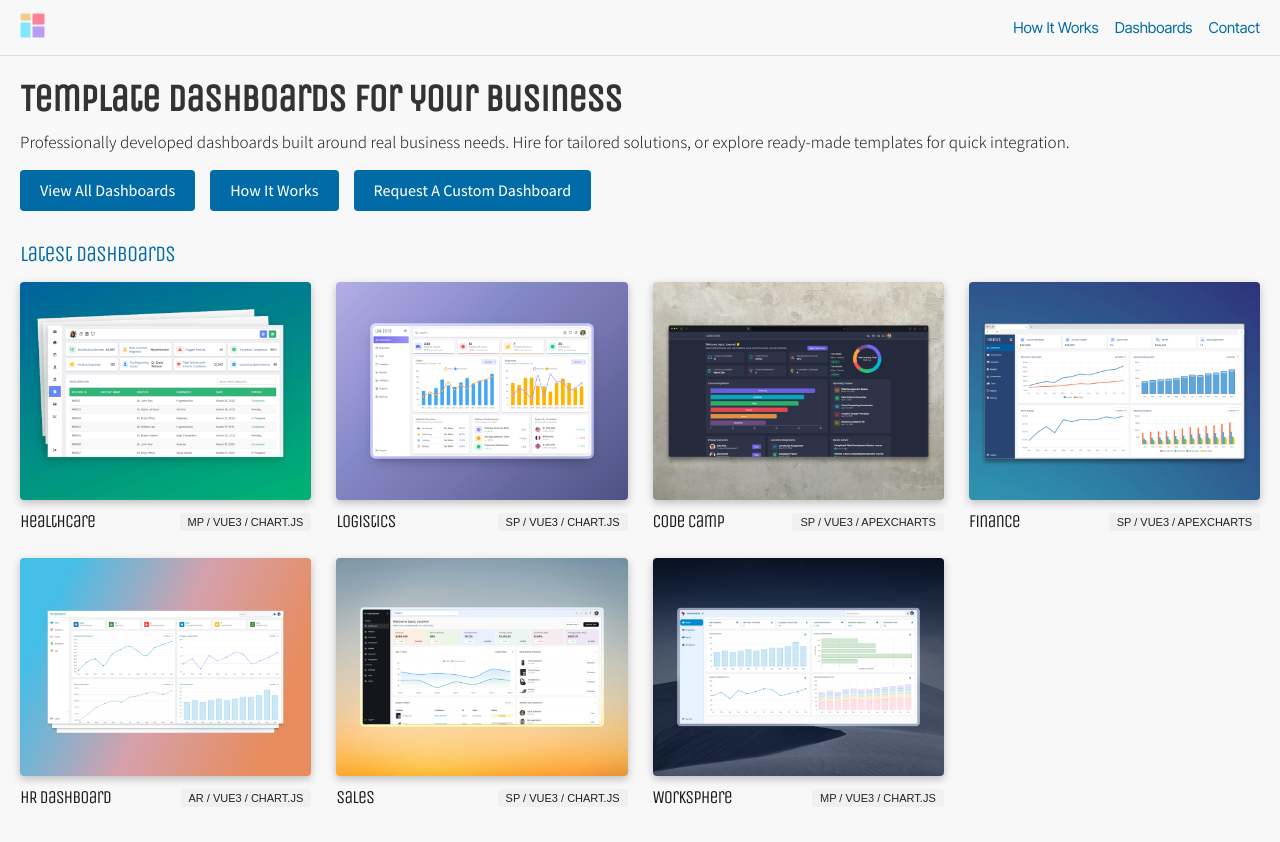
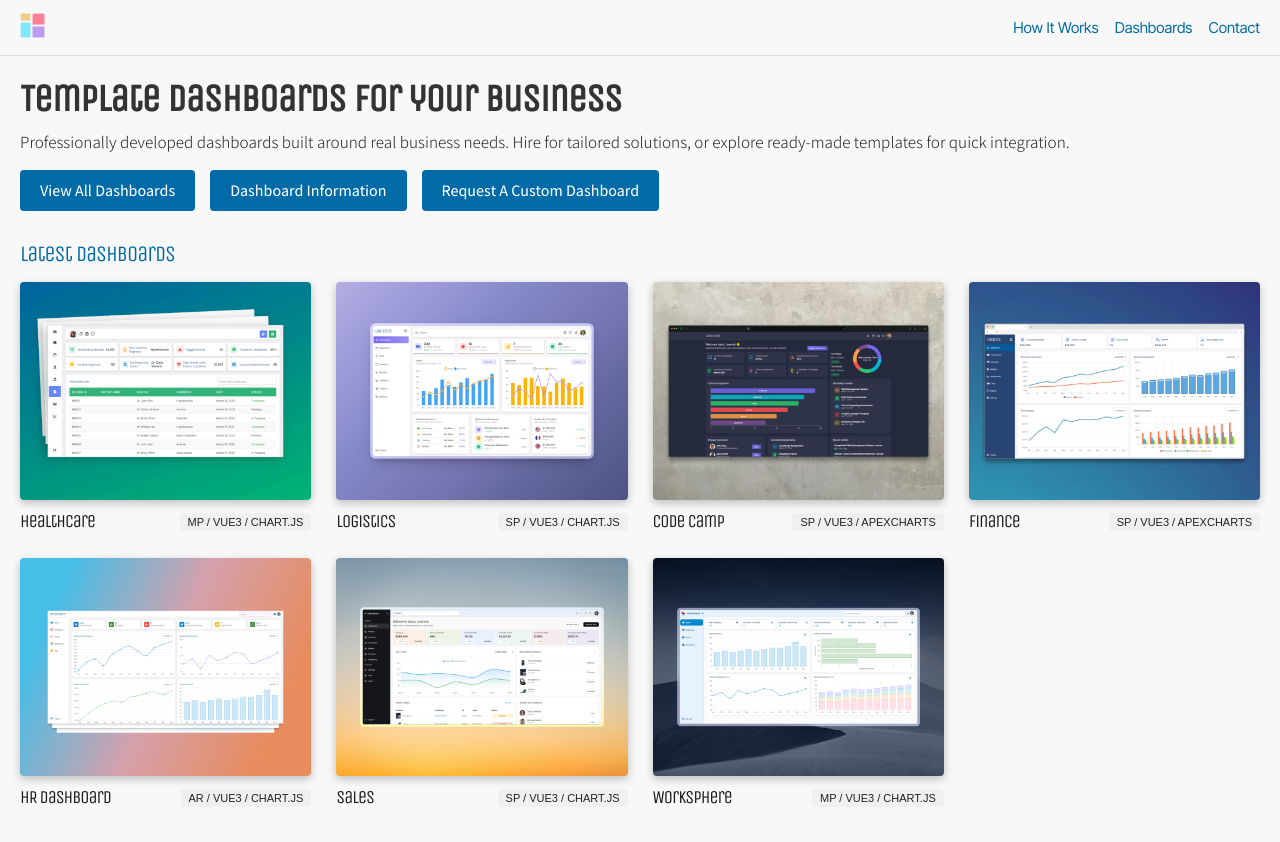
Before and after one commit to joseph-johnson27001/dashboard-website, a Vue app: page / in a window 1280 px wide. Shown: the top 842 px of the page. Built offline with nearby package versions, Linux system fonts and the light colour scheme.

Commit message:
Text updates

```diff
--- a/src/views/ContactPage.vue
+++ b/src/views/ContactPage.vue
@@ -1,7 +1,7 @@
 <template>
   <div class="contact-page">
     <section class="hero-section">
-      <h1>Contact Us</h1>
+      <h1>Get In Contact</h1>
       <p>
         Whether you're interested in purchasing a pre-made dashboard or need a
         custom dashboard built to your specific requirements, we’re here to
--- a/src/views/HomePage.vue
+++ b/src/views/HomePage.vue
@@ -14,7 +14,7 @@
             >View All Dashboards</router-link
           >
           <router-link to="/how-it-works" class="button"
-            >How It Works</router-link
+            >Dashboard Information</router-link
           >
           <router-link to="/contact" class="button"
             >Request A Custom Dashboard</router-link
--- a/src/views/HowItWorksPage.vue
+++ b/src/views/HowItWorksPage.vue
@@ -127,7 +127,7 @@ export default {
         {
           title: "API Ready Dashboards",
           image: "/Dashboard_Images/HR-Dashboard.png",
-          type: "API-Integrated",
+          type: "API-Integration Ready",
           descriptionList: [
             "No pre-filled data, designed for custom API integration.",
             "Simulates API calls with mock data for backend testing.",
```
